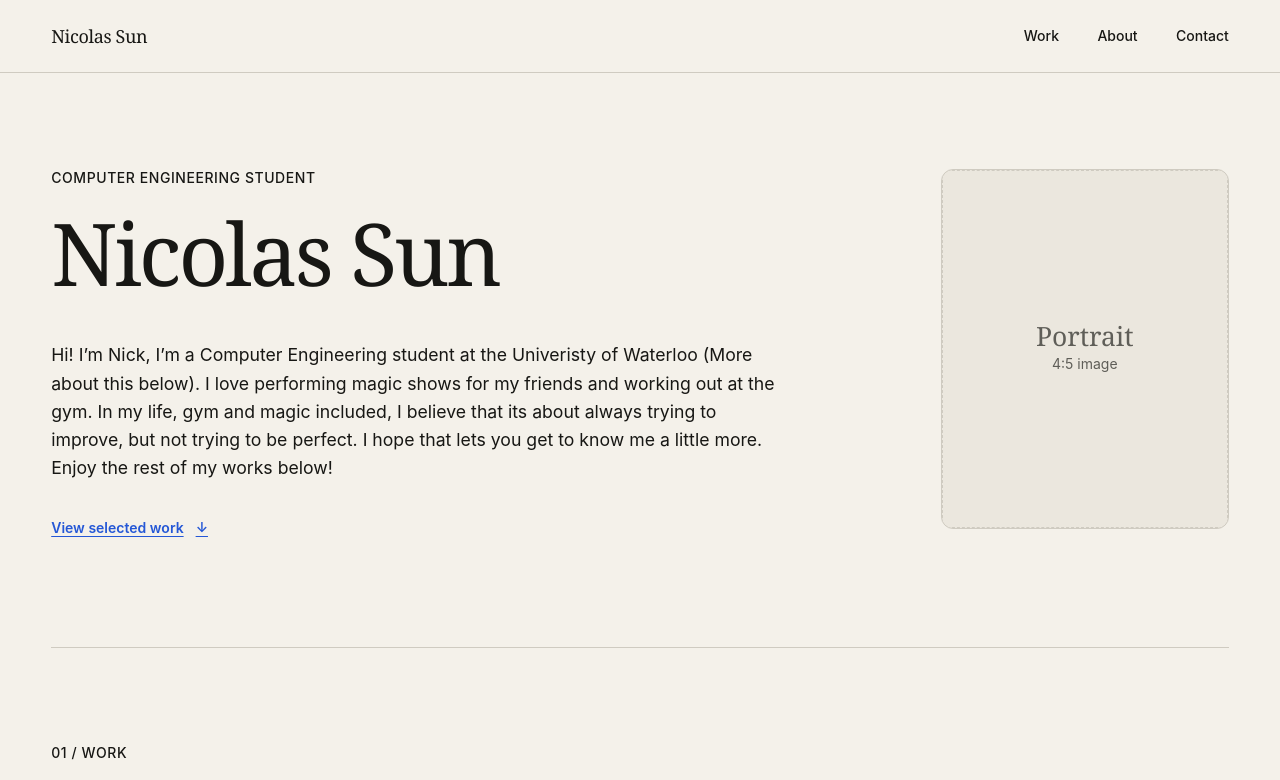
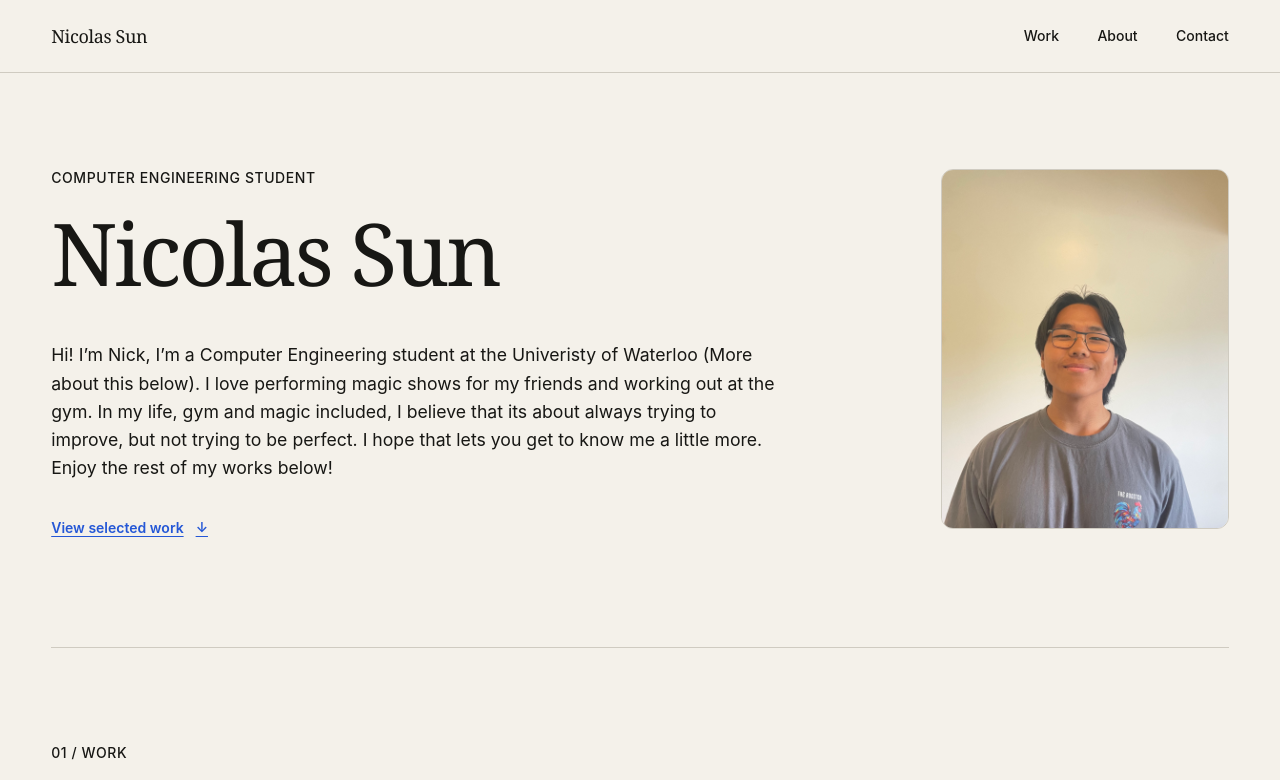
Before and after one commit to NicolasSun124/PersonalProject, a React (Vite) app: page / in a window 1280 px wide. Shown: the top 780 px of the page. Built offline with nearby package versions, Linux system fonts and the light colour scheme.

Commit message:
Add headshot

```diff
--- a/src/components/sections/Intro.jsx
+++ b/src/components/sections/Intro.jsx
@@ -1,4 +1,4 @@
-const portraitImage = null;
+const portraitImage = `${import.meta.env.BASE_URL}images/nicolas-sun-headshot.jpg`;
 
 function Intro() {
   return (
```
Also changed, not shown: public/images/nicolas-sun-headshot.jpg (added).
